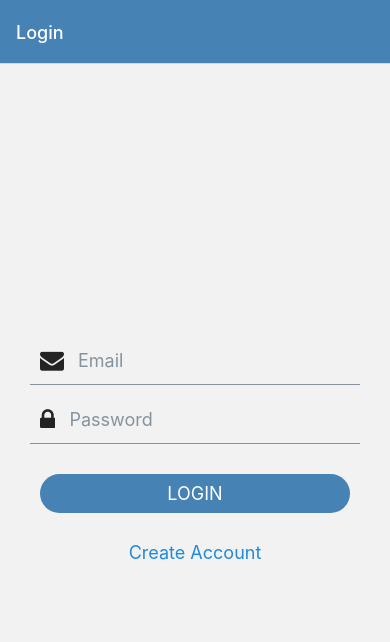
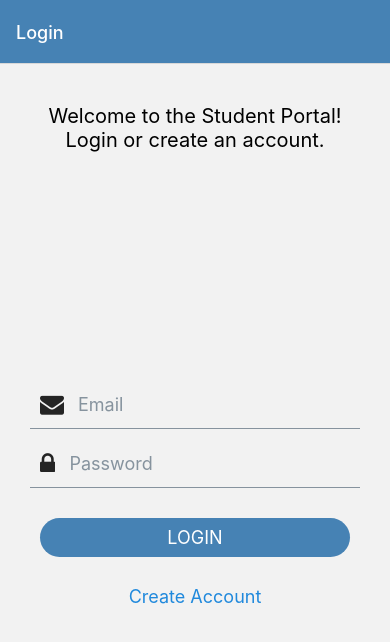
Before and after one commit to jsimmons01/dinner-time, a React Native app in the folder frontend/: screen /Login in a window 390 px wide. Shown: the top 642 px of the page. Built offline with nearby package versions, Linux system fonts and the light colour scheme.

Commit message:
Initializes reducers

```diff
--- a/frontend/redux/store.js
+++ b/frontend/redux/store.js
@@ -1,10 +1,14 @@
 import { configureStore } from '@reduxjs/toolkit';
 import { studentsReducer } from '../features/students/studentsSlice';
+import authReducer from '../features/auth/authSlice'
 
 
 export const store = configureStore({
     reducer: {
         students: studentsReducer,
 
-    }
+    },
+    reducer: {
+        auth: authReducer
+    },
 });
--- a/frontend/screens/CreateAccountScreen.js
+++ b/frontend/screens/CreateAccountScreen.js
@@ -1,5 +1,5 @@
 import { useState } from 'react'
-import { View, StyleSheet } from 'react-native'
+import { View, StyleSheet,Text } from 'react-native'
 import { Input,Button } from '@rneui/themed'
 
 export default function CreateAccountScreen({ navigation }){
@@ -22,6 +22,10 @@ export default function CreateAccountScreen({ navigation }){
     }
     return(
         <>
+        <View style={styles.createAccount}>
+        <Text style={styles.createAccountText}>Create your account</Text>
+        </View>
+
         <View style={styles.content}>
         <Input placeholder='User Name'
         leftIcon={{type:'font-awesome', name:'user'}}
@@ -72,9 +76,18 @@ export default function CreateAccountScreen({ navigation }){
 }
 
 const styles = StyleSheet.create({
+    createAccount:{
+        alignItems: 'center',
+        margin: 20,
+    },
+    createAccountText:{
+        fontSize: 20,
+    },
     content:{
-        flex:1,
+
         margin:20,
-        justifyContent: 'center'
+        justifyContent: 'center',
+        alignItems: 'center'
+
     }
 })
--- a/frontend/screens/LoginScreen.js
+++ b/frontend/screens/LoginScreen.js
@@ -1,6 +1,6 @@
 import { useState, useEffect } from "react";
 import { Input, Button } from "@rneui/themed";
-import { StyleSheet, View } from 'react-native';
+import { StyleSheet, View, Text } from 'react-native';
 
 function LoginScreen({ navigation }){
   const [loginData, setLoginData] = useState({
@@ -20,14 +20,21 @@ function LoginScreen({ navigation }){
 }
     return(
        <>
+       <View style={styles.container}>
+
+        <View style={styles.intro}>
+        <Text style={styles.introContent}>Welcome to the Student Portal!</Text>
+          <Text style={styles.introContent}>Login or create an account.</Text>
+        </View>
 
           <View style={styles.content}>
+
           <Input placeholder="Email"
             leftIcon={{type:'font-awesome', name:'envelope'}}
 
             leftIconContainerStyle={{margin: 10}}
             value={email}
-            onChante={value => setLoginData({
+            onChange={value => setLoginData({
               email: value})}
             />
             <Input placeholder="Password" secureTextEntry={true}
@@ -63,16 +70,33 @@ function LoginScreen({ navigation }){
 
         </View>
 
+       </View>
+
+
       </>
 );
 }
 
 const styles = StyleSheet.create({
+    container:{
+      flex: 1,
+      margin: 20,
+    },
+    intro:{
+      justifyContent: 'center',
+      alignItems: 'center',
+      margin: 20,
+    },
+    introContent:{
 
+      fontSize: 20,
+
+    },
     content: {
       flex: 1,
       justifyContent: 'center',
-      margin: 20,
+
+
     },
   });
 
--- a/package.json
+++ b/package.json
@@ -7,6 +7,7 @@
     "start": "node backend/server.js",
     "server": "nodemon backend/server.js",
     "client": "npm start --prefix frontend"
+
   },
   "author": "Jahmella Williams",
   "license": "MIT",
@@ -20,6 +21,7 @@
     "mongoose": "^6.6.5"
   },
   "devDependencies": {
+    "concurrently": "^7.5.0",
     "nodemon": "^2.0.20"
   }
 }
```
Also changed, not shown: frontend/features/auth/authService.js (added, +20 -0 lines), frontend/features/auth/authSlice.js (added, +49 -0 lines), frontend/package.json (+6 -3 lines), 2 other files (tests, documents, lock files or other folders).
